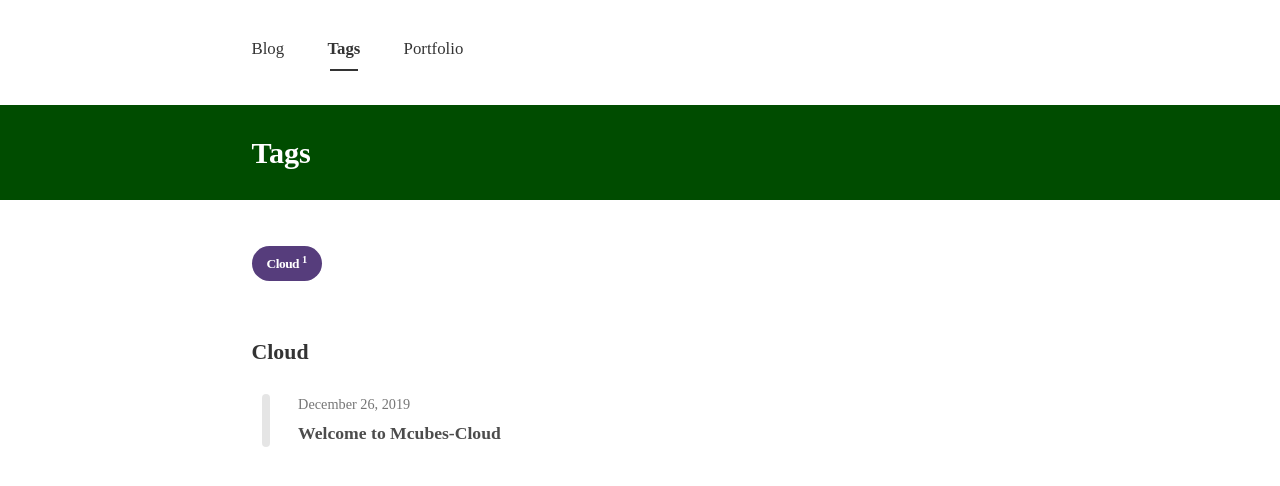
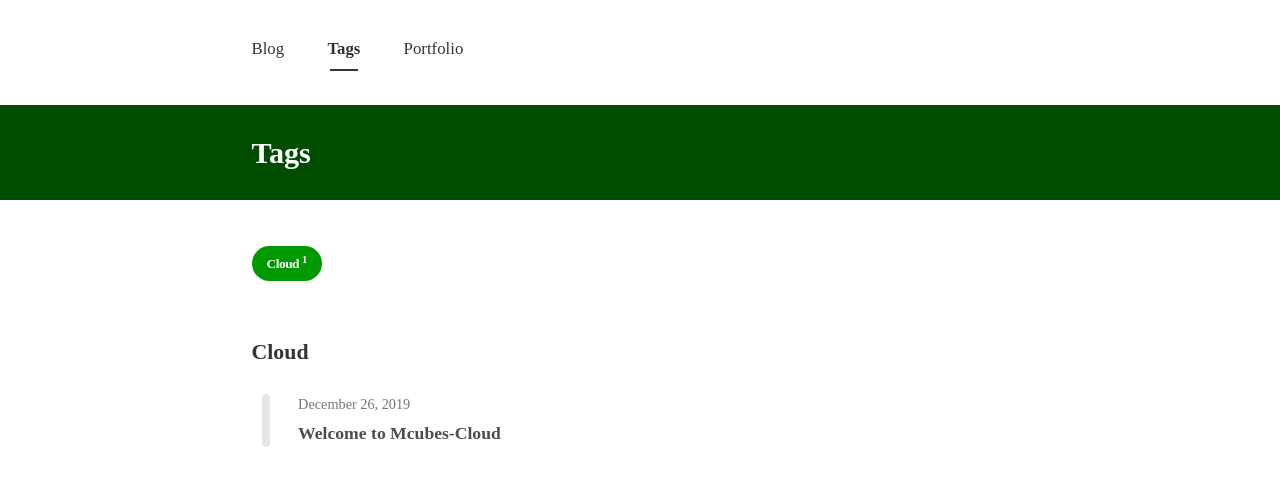
Before and after one commit to mcubescloud/site, a Jekyll site: the page built from tags.html, in a window 1280 px wide. Shown: the top 486 px of the page. Built offline with Jekyll 4.4.1, drawn with Linux system fonts in a browser that asks for light colours; nearby versions of some CDN libraries; some web fonts are replaced.

Commit message:
Update _tags.scss

```diff
--- a/_sass/layouts/_tags.scss
+++ b/_sass/layouts/_tags.scss
@@ -16,7 +16,7 @@
     .tag-cloud{
         margin : 70px 0 30px;
         li{
-            background-color: $theme-color;
+            background-color: $theme-color!important;
             display: inline-block;
             margin-bottom: 10px;
             margin-right : 3px;
```
